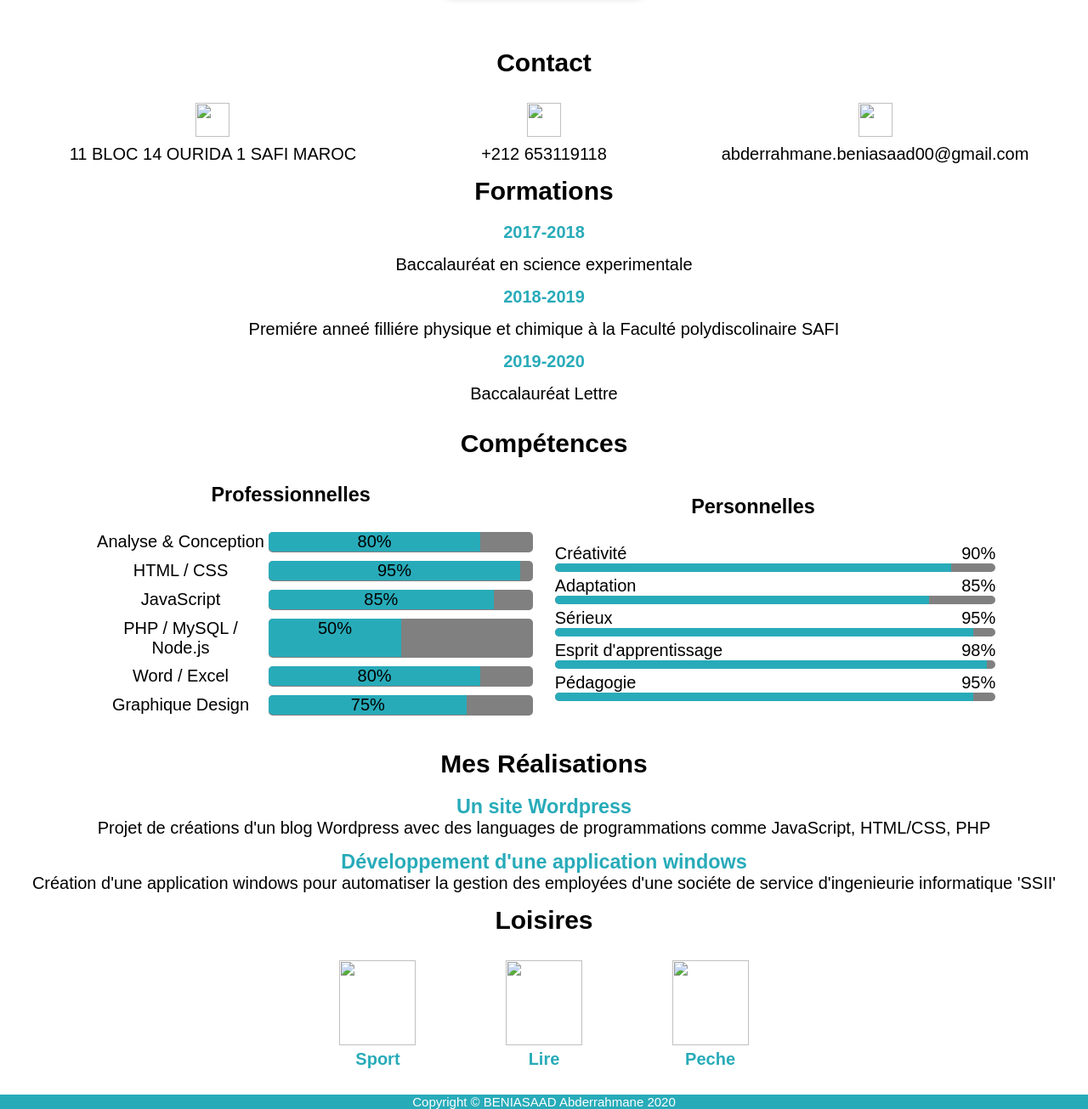
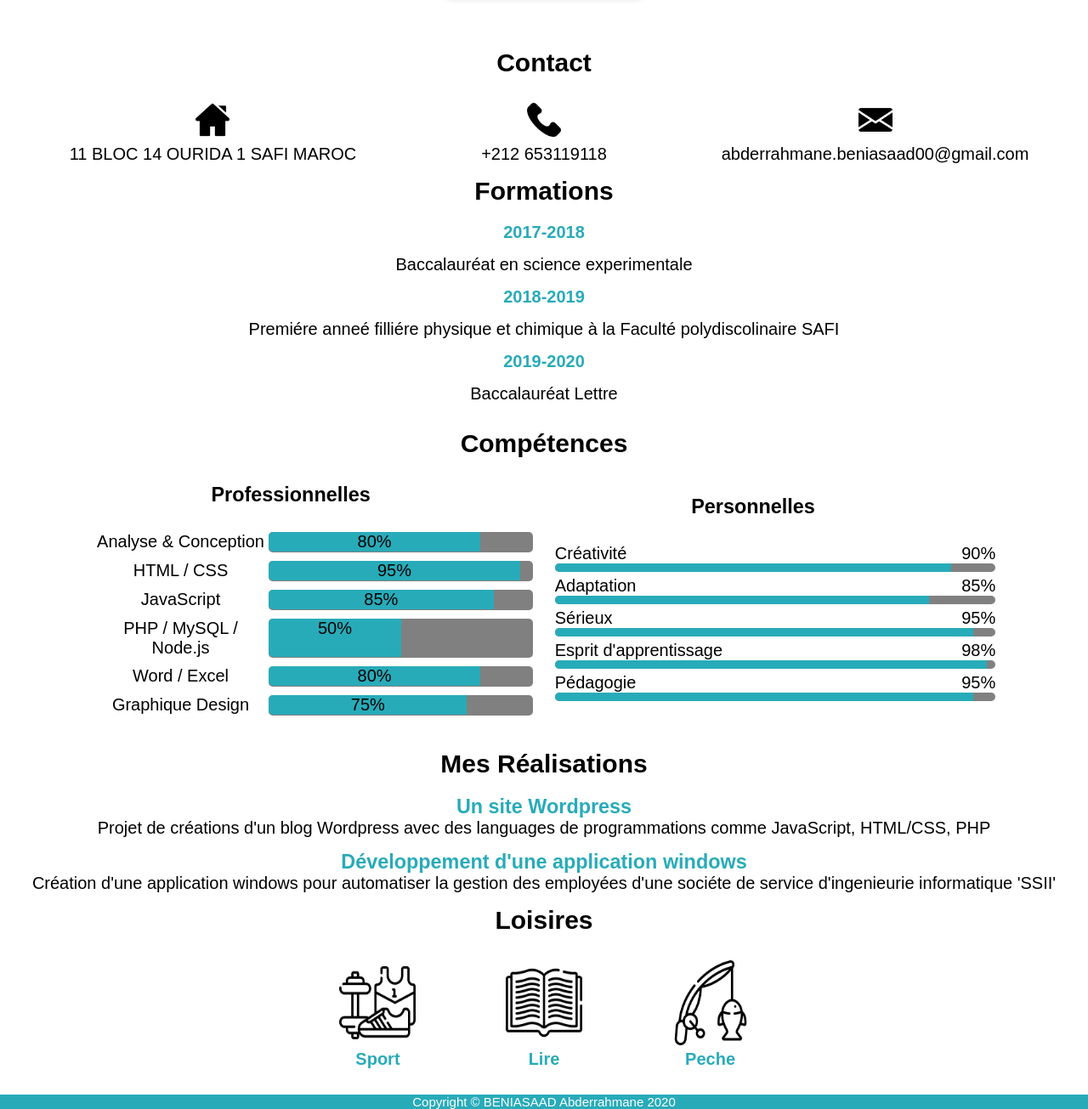
Before and after one commit to AbderrahmaneBENIASAAD/PortFolio, a plain HTML site: page index.html in a window 1280 px wide. Shown: the part 1046-2351 px from the top of the page at 85% size. Drawn offline with Linux system fonts and the light colour scheme.

Commit message:
Update index.html

```diff
--- a/index.html
+++ b/index.html
@@ -20,7 +20,7 @@
              </ul>
              <div class="content-header">
                  <div class="main-img">
-                      <img src="imgs/Me-2.jpeg" alt="BENIASAAD Abderrahmane img" class="center">
+                      <img src="Me-2.jpeg" alt="BENIASAAD Abderrahmane img" class="center">
                  </div>
                  <div class="nav-infos">
                  <h2>BENIASAAD Abderrahmane</h2>
@@ -44,15 +44,15 @@
           <div class="contact">
               <h2>Contact</h2>
                 <div class="icon-s">
-                    <i class="icon"><img src="icons/home.png"></i>
+                    <i class="icon"><img src="home.png"></i>
                     <p>11 BLOC 14 OURIDA 1 SAFI MAROC</p>
                 </div>
                 <div class="icon-s">
-                    <i class="icon"><img src="icons/phone.png"></i>
+                    <i class="icon"><img src="phone.png"></i>
                     <p>+212 653119118</p>
                 </div>
                 <div class="icon-s">
-                    <i class="icon"><img src="icons/email.png"></i>
+                    <i class="icon"><img src="email.png"></i>
                     <p>abderrahmane.beniasaad00@gmail.com</p>
                 </div>
           </div>
@@ -155,15 +155,15 @@
           <div class="loisires">
               <h2>Loisires</h2>
               <div>
-                  <i><img src="icons/sport.png"></i>
+                  <i><img src="sport.png"></i>
                   <p><b>Sport</b></p>
               </div>
               <div>
-                  <i><img src="icons/study.png"></i>
+                  <i><img src="study.png"></i>
                   <p><b>Lire</b></p>
               </div>
               <div>
-                  <i><img src="icons/fishing.png"></i>
+                  <i><img src="fishing.png"></i>
                   <p><b>Peche</b></p>
               </div>
           </div>
```
